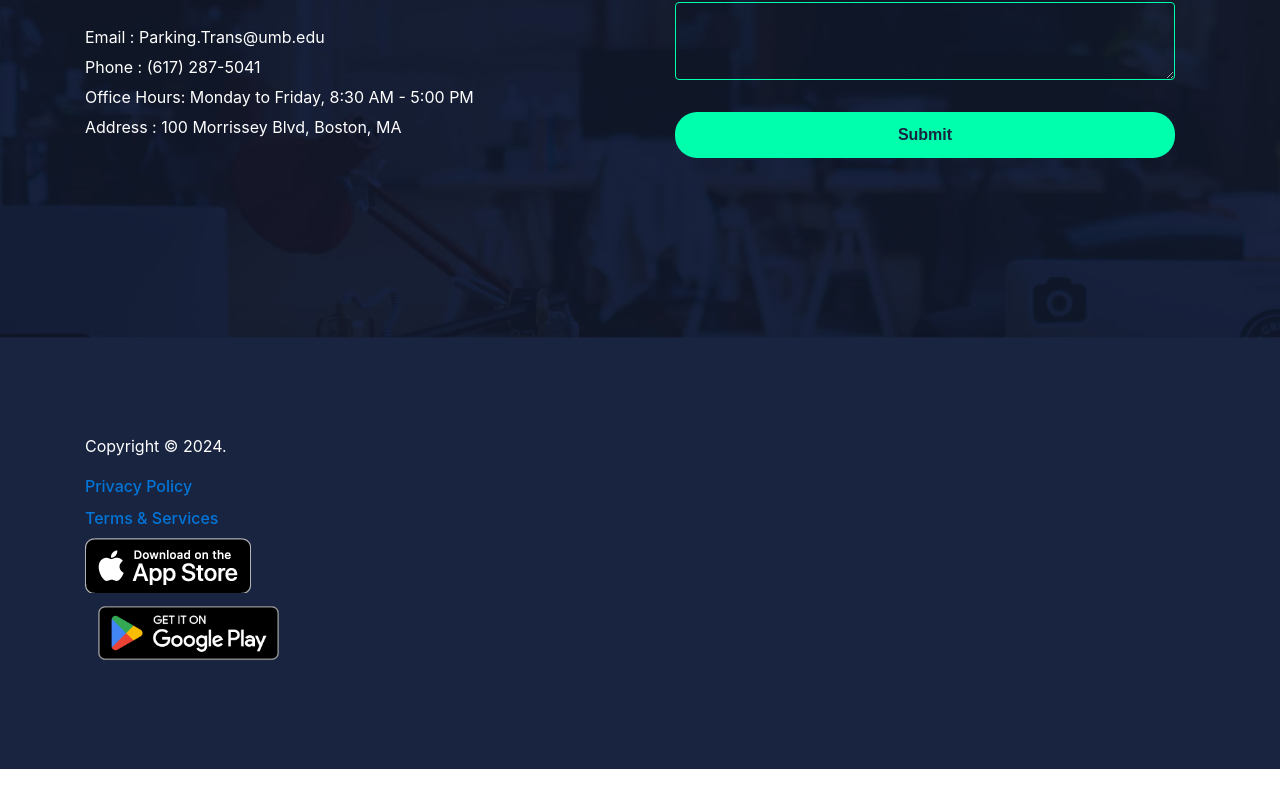
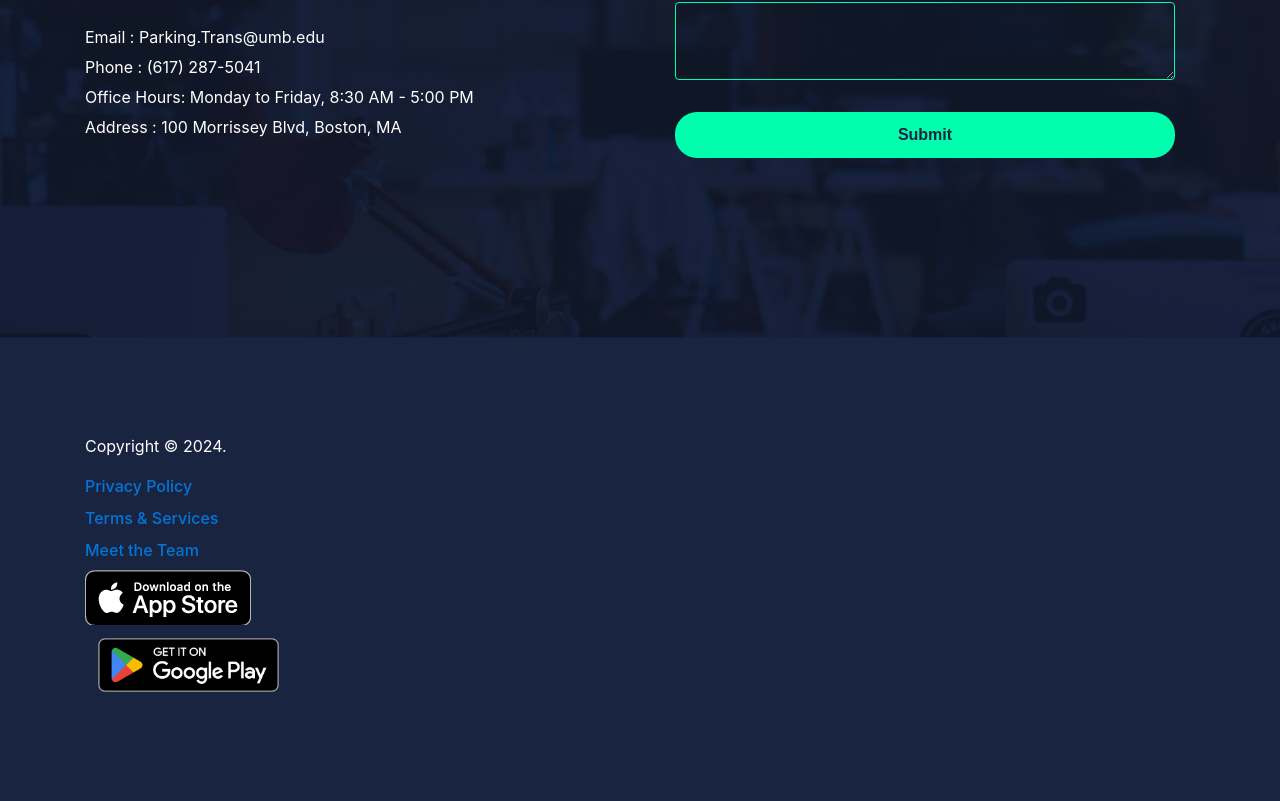
Before and after one commit to 4xRabbani/Save-A-Slot-Final, a React (Vite) app: page / in a window 1280 px wide. Shown: the part 3920-4721 px from the top of the page. Before the commit the page ends 4689 px from the top, so only its background shows below. Built offline with nearby package versions, Linux system fonts and the light colour scheme.

Commit message:
Meet the Team Page

```diff
--- a/src/App.jsx
+++ b/src/App.jsx
@@ -12,6 +12,7 @@ import Park from "./components/dashboard/park/park";
 // import Reservation from "./components/dashboard/reservation/reservation";
 import Privacy from "./components/shared/privacy/privacy";
 import Terms from "./components/shared/terms/terms";
+import Team from "./components/shared/team/team";
 import NotFound from "./components/shared/error/NotFound";
 
 import "./App.css";
@@ -30,6 +31,7 @@ function App() {
           <Route path="/dashboard/park" element={<Park />} />
           <Route path="/privacy" element={<Privacy />} />
           <Route path="/terms" element={<Terms />} />
+          <Route path="/team" element={<Team />} />
           <Route path="*" element={<NotFound />} />
         </Routes>
         <div>
--- a/src/components/shared/footer/Footer.jsx
+++ b/src/components/shared/footer/Footer.jsx
@@ -39,6 +39,11 @@ function Footer() {
               Terms &amp; Services
             </a>
           </div>
+          <div className="align-self-center text-center text-md-left my-2">
+            <a href="/team">
+              Meet the Team
+            </a>
+          </div>
           <div className="align-self-center text-center text-md-left my-2 ">
             <DownloadButtons />
           </div>
--- /dev/null
+++ b/src/components/shared/team/team.jsx
@@ -0,0 +1,9 @@
+function Team() {
+    return(
+        <div>
+            Hello World
+        </div>
+    );
+}
+
+export default Team;
```
